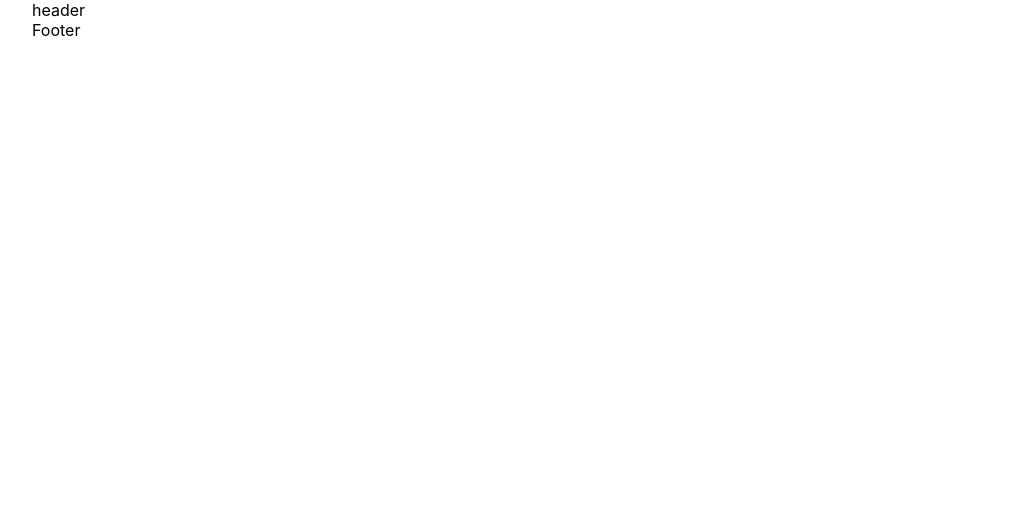
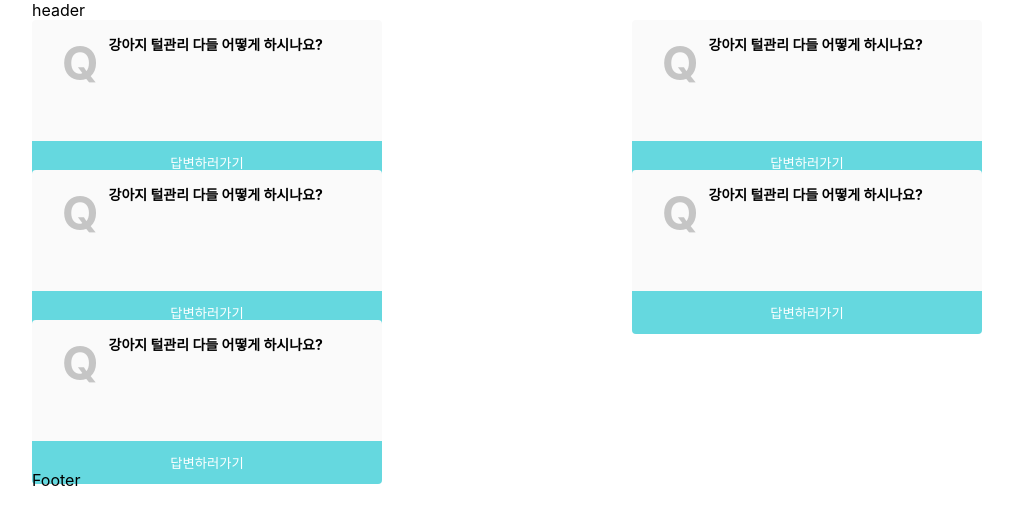
Before and after one commit to no-pla/petpital, a Next.js app: page /petconsult in a window 1280 px wide. Shown: the top 524 px of the page, without its empty margins (8-1021 px from the left). Built offline with nearby package versions, Linux system fonts and the light colour scheme.

Commit message:
✨ 메인 화면 최근 리뷰 불러오는 기능 만들었습니다  #2 #9 @songjihyun-dev

```diff
--- a/next.config.js
+++ b/next.config.js
@@ -1,6 +1,9 @@
 /** @type {import('next').NextConfig} */
 const nextConfig = {
   reactStrictMode: true,
-}
+  compiler: {
+    styledComponents: true,
+  },
+};
 
-module.exports = nextConfig
+module.exports = nextConfig;
--- /dev/null
+++ b/src/Hooks/useGetReviews.tsx
@@ -0,0 +1,24 @@
+import axios from "axios";
+import { useQuery } from "react-query";
+
+interface IReview {
+  data: {
+    title: string;
+    contents: string;
+    totalCost: string;
+    rating: number;
+    selectedColors: string[];
+    downloadUrl: string;
+    id: number;
+  }[];
+}
+
+export const useGetReviews = () => {
+  const { isLoading, data: recentlyReview } = useQuery<IReview>(
+    "getrecentlyReview",
+    () => {
+      return axios.get("http://localhost:3001/posts");
+    },
+  );
+  return { recentlyReview, isLoading };
+};
--- a/src/pages/index.tsx
+++ b/src/pages/index.tsx
@@ -1,6 +1,10 @@
+import { useGetReviews } from "@/Hooks/useGetReviews";
 import styled from "@emotion/styled";
+import axios from "axios";
+import { useQuery } from "react-query";
 
 export default function Home() {
+  const { recentlyReview, isLoading } = useGetReviews();
   return (
     <>
       <Slider>
@@ -20,6 +24,8 @@ export default function Home() {
       <SectionSubTitle>
         육각형 병원 여기 다 모여 있다냥 확인해보라냥🐱
       </SectionSubTitle>
+      <button>⬅</button>
+      <button>➡</button>
       <BestPetpitalContainer>
         <BestPetpital>
           <BestPetpitalImg src="https://i.pinimg.com/originals/09/4b/57/094b575671def2c7e7adb60becdee7c4.jpg" />
@@ -38,31 +44,25 @@ export default function Home() {
       </WriteAReviewSection>
       <SectionTitle>내가 한번 가봤다냥</SectionTitle>
       <ReviewList>
-        <Review>
-          <ReviewImg
-            src="https://i.pinimg.com/originals/09/4b/57/094b575671def2c7e7adb60becdee7c4.jpg"
-            alt=""
-          />
+        {!isLoading &&
+          recentlyReview?.data.map((review) => {
+            return (
+              <Review key={review.id}>
+                <ReviewImg src={review.downloadUrl} alt="" />
                 <ReviewInfo>
-            <ReviewTitle>
-              정말로 친절했던 갓병원 강추입니다. 여러분!
-            </ReviewTitle>
+                  <ReviewTitle>{review.title}</ReviewTitle>
                   <PetpitalInfo>
                     <PetpitalAddressName>파인떙큐</PetpitalAddressName>
                     <PetpitalAddress>경기도 용인시 기흥구</PetpitalAddress>
                   </PetpitalInfo>
-            <ReviewDesc>
-              정말로 친절했던 갓병원 강추입니다. 여러분!정말로 친절했던 갓병원
-              강추입니다. 여러분!정말로 친절했던 갓병원 강추입니다.
-              여러분!정말로 친절했던 갓병원 강추입니다. 여러분!정말로 친절했던
-              갓병원 강추입니다. 여러분!
-            </ReviewDesc>
+                  <ReviewDesc>{review.contents}</ReviewDesc>
                   <PetpitalPrice>
-              <PetpitalLowPrice>25,000</PetpitalLowPrice>
                     <PetpitalHighPrice>25,000</PetpitalHighPrice>
                   </PetpitalPrice>
                 </ReviewInfo>
               </Review>
+            );
+          })}
       </ReviewList>
       <SectionTitle>고민 있음 털어놔보개!</SectionTitle>
       <CounselList>
@@ -124,6 +124,7 @@ const Review = styled.div`
   display: flex;
   width: 100%;
   height: 200px;
+  position: relative;
 `;
 
 const ReviewImg = styled.img`
@@ -186,6 +187,8 @@ const ReviewInfo = styled.div`
 
 const PetpitalPrice = styled.div`
   margin-top: 8px;
+  position: absolute;
+  bottom: 18px;
 `;
 
 const PetpitalLowPrice = styled.span`
@@ -212,13 +215,13 @@ const PetpitalHighPrice = styled.span`
 `;
 
 // 고민 상담 스타일
-const CounselList = styled.div`
+export const CounselList = styled.div`
   margin-bottom: 180px;
   display: flex;
   gap: 12px;
 `;
 
-const CounselTitle = styled.h3`
+export const CounselTitle = styled.h3`
   margin-bottom: 50px;
   display: flex;
   font-size: 14px;
@@ -230,7 +233,7 @@ const CounselTitle = styled.h3`
   }
 `;
 
-const Counsel = styled.div`
+export const Counsel = styled.div`
   background-color: #fafafa;
   width: 350px;
   height: 150px;
@@ -241,7 +244,7 @@ const Counsel = styled.div`
   box-shadow: 0px 4px 0px rgba(0, 0, 0, 0.25);
 `;
 
-const CounselButton = styled.button`
+export const CounselButton = styled.button`
   background: #65d8df;
   padding: 12px 8px;
   gap: 8px;
--- a/src/pages/petconsult.jsx
+++ b/src/pages/petconsult.jsx
@@ -1,5 +1,38 @@
 import React from "react";
+import styled from "@emotion/styled";
+import { Counsel, CounselTitle, CounselButton } from "./index.tsx";
+
+const CounselList = styled.div`
+  display: grid;
+  grid-template-columns: repeat(auto-fill, minmax(600px, 2fr));
+  /* gap: 20px 24px; */
+`;
 
 export default function petconsult() {
-  return <div></div>;
+  return (
+    <div>
+      <CounselList>
+        <Counsel>
+          <CounselTitle>강아지 털관리 다들 어떻게 하시나요?</CounselTitle>
+          <CounselButton>답변하러가기</CounselButton>
+        </Counsel>
+        <Counsel>
+          <CounselTitle>강아지 털관리 다들 어떻게 하시나요?</CounselTitle>
+          <CounselButton>답변하러가기</CounselButton>
+        </Counsel>
+        <Counsel>
+          <CounselTitle>강아지 털관리 다들 어떻게 하시나요?</CounselTitle>
+          <CounselButton>답변하러가기</CounselButton>
+        </Counsel>
+        <Counsel>
+          <CounselTitle>강아지 털관리 다들 어떻게 하시나요?</CounselTitle>
+          <CounselButton>답변하러가기</CounselButton>
+        </Counsel>
+        <Counsel>
+          <CounselTitle>강아지 털관리 다들 어떻게 하시나요?</CounselTitle>
+          <CounselButton>답변하러가기</CounselButton>
+        </Counsel>
+      </CounselList>
+    </div>
+  );
 }
```
Lines whose indentation alone changed are shown as unchanged.
